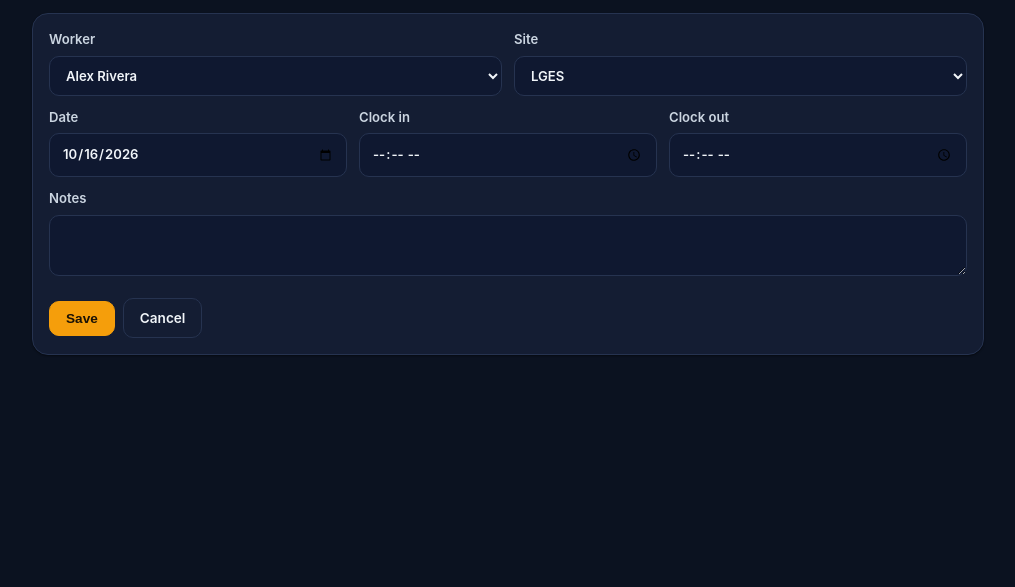
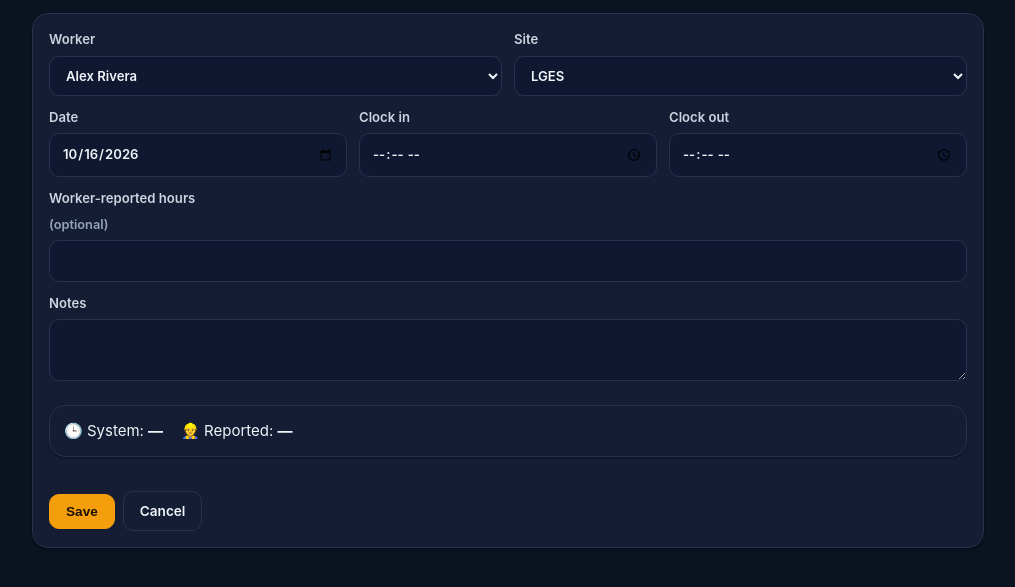
Before and after one commit to jungg181/prismxe-app, a Flask app: page /cm/timecards/new in a window 1280 px wide. Shown: the part 155-742 px from the top of the page, without its empty margins (132-1147 px from the left). Run offline with Flask 3, Linux system fonts and the light colour scheme; some libraries are stand-ins or nearby versions.

Commit message:
CM timecard form: add reported_hours + live summary

```diff
--- a/templates/cm/timecard_form.html
+++ b/templates/cm/timecard_form.html
@@ -20,10 +20,51 @@
     <label>Clock in <input type="time" name="clock_in" value="{{ t.clock_in[11:16] if t and t.clock_in }}"></label>
     <label>Clock out <input type="time" name="clock_out" value="{{ t.clock_out[11:16] if t and t.clock_out }}"></label>
   </div>
+  <label>Worker-reported hours <span class="muted small">(optional)</span>
+    <input type="number" name="reported_hours" id="reported_hours" step="0.1" min="0" max="24" value="{{ t.reported_hours if t and t.reported_hours is not none }}">
+  </label>
   <label>Notes <textarea name="notes" rows="2">{{ t.notes if t }}</textarea></label>
+  <div class="card" style="margin:12px 0"><div class="card-body" id="hours-summary" style="display:flex;gap:18px;align-items:center;flex-wrap:wrap">
+    <span>🕒 System: <b id="sys-h">—</b></span>
+    <span>👷 Reported: <b id="rep-h">—</b></span>
+    <span id="match-pill"></span>
+  </div></div>
   <div class="row-actions">
     <button class="btn primary" type="submit">Save</button>
     <a class="btn" href="{{ url_for('.timecards') }}">Cancel</a>
   </div>
 </form>
+<script>
+(function(){
+  var dateEl=document.querySelector('input[name="date"]'),
+      inEl=document.querySelector('input[name="clock_in"]'),
+      outEl=document.querySelector('input[name="clock_out"]'),
+      repEl=document.getElementById('reported_hours'),
+      sysEl=document.getElementById('sys-h'),
+      repOut=document.getElementById('rep-h'),
+      pill=document.getElementById('match-pill');
+  function mins(t){ if(!t) return null; var p=t.split(':'); return (+p[0])*60+(+p[1]); }
+  function calc(){
+    var d=dateEl.value, i=mins(inEl.value), o=mins(outEl.value), sys=null;
+    if(d&&i!==null&&o!==null){
+      var h=(o-i)/60; if(h<0)h+=24;
+      if(h>=5)h-=1;
+      sys=Math.max(0,Math.round(h*100)/100);
+    }
+    sysEl.textContent=sys===null?'—':sys+'h';
+    var rv=parseFloat(repEl.value), hasRep=!isNaN(rv);
+    repOut.textContent=hasRep?rv+'h':'—';
+    pill.innerHTML='';
+    if(sys!==null&&hasRep){
+      if(Math.abs(sys-rv)>=0.5){
+        pill.innerHTML='<span class="pill pill-low small">⚠️ differs by '+Math.abs(Math.round((sys-rv)*10)/10)+'h</span>';
+      }else{
+        pill.innerHTML='<span class="small muted">✓ match</span>';
+      }
+    }
+  }
+  [dateEl,inEl,outEl,repEl].forEach(function(el){el.addEventListener('input',calc);el.addEventListener('change',calc);});
+  calc();
+})();
+</script>
 {% endblock %}
```
